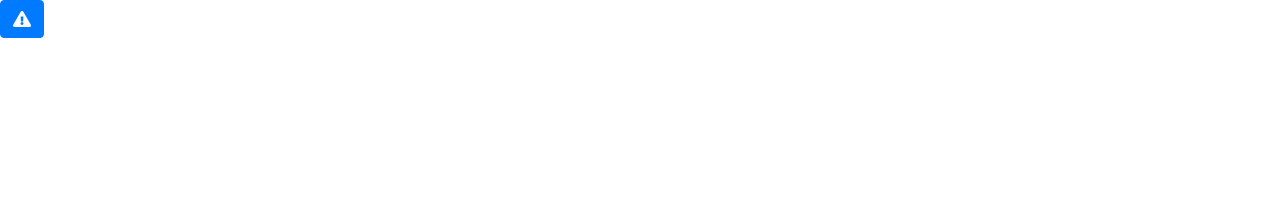
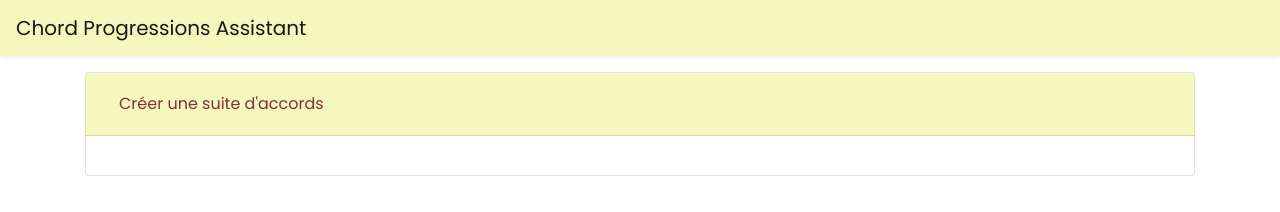
Before and after one commit to marchrys/chord-progs-assistant, a website: page www/index.html in a window 1280 px wide. Drawn offline with Linux system fonts and the light colour scheme.

Commit message:
Added custom fonts and created navbar and accordion for page.

```diff
--- /dev/null
+++ b/www/css/custom.css
@@ -0,0 +1,45 @@
+/* This is a CSS file */
+
+:root {
+  --light-color1: #F4F7BE;
+  --light-color2: #E5F77D;
+  --light-color3: #DEDA6F;
+  --dark-color1: #823038;
+  --dark-color2: #1E000E;
+}
+
+@font-face {
+    font-family: poppins;
+    src: url('../fonts/poppins/Poppins-Regular.ttf') format('truetype');
+}
+
+body {
+  font-family: poppins;
+}
+
+.navbar {
+  background-color: var(--light-color1);
+}
+
+.card-header {
+  background-color: var(--light-color1);
+}
+
+card-header h2 {
+  outline: 0 !important;
+}
+
+.card-header button {
+  color: var(--dark-color1);
+}
+
+.card-header button:hover {
+  font-weight: bold;
+  text-decoration: none;
+}
+
+.card-header button:focus {
+  /* We remove the outline on the accordion's button click */
+  box-shadow: none;
+  color: var(--dark-color1);
+}
--- a/www/index.html
+++ b/www/index.html
@@ -11,17 +11,42 @@
     <link rel="stylesheet" href="fonts/fontawesome/css/all.css" />
     <!-- We import Bootstrap CSS -->
     <link rel="stylesheet" href="third_party/bootstrap/bootstrap.min.css">
+    <!-- We load our custom styles -->
+    <link rel="stylesheet" href="css/custom.css">
     <script>
     </script>
 </head>
 <body>
-      <button class="btn btn-primary"><i class="fas fa-exclamation-triangle"></i></button>
+    <!-- Navbar -->
+    <nav class="navbar navbar-light shadow-sm">
+      <a class="navbar-brand" href="#">Chord Progressions Assistant</a>
+    </nav>
 
-      <!-- We import jquery and popper.js -->
-      <script src="third_party/jquery/jquery-3.5.1.slim.min.js"></script>
-      <script src="third_party/bootstrap/bootstrap.bundle.min.js"></script>
+    <div class="container mt-3 mb-3">
+        <div class="accordion" id="appAccordion">
+            <div class="card">
+              <div class="card-header" id="headingOne">
+                <h2 class="mb-0">
+                  <button class="btn btn-link btn-block text-left" type="button" data-toggle="collapse" data-target="#collapseOne" aria-expanded="true" aria-controls="collapseOne">
+                    Créer une suite d'accords
+                  </button>
+                </h2>
+              </div>
 
-      <!-- Import js files -->
-      <script src="js/app.js"></script>
+              <div id="collapseOne" class="collapse show" aria-labelledby="headingOne" data-parent="#appAccordion">
+                <div class="card-body">
+
+                </div>
+              </div>
+            </div>
+        </div>
+    </div>
+
+    <!-- We import jquery and popper.js -->
+    <script src="third_party/jquery/jquery-3.5.1.slim.min.js"></script>
+    <script src="third_party/bootstrap/bootstrap.bundle.min.js"></script>
+
+    <!-- Import js files -->
+    <script src="js/app.js"></script>
 </body>
 </html>
--- a/www/js/app.js
+++ b/www/js/app.js
@@ -2,7 +2,17 @@
 // App module
 let app = {
   init: function(){
+     const langStr =  window.navigator.language;
+     let lang = '';
 
+     if(langStr.substr(0, 2) == 'fr'){
+            lang = 'fr';
+      }
+      else{
+          lang = 'en';
+      }
+
+      console.log(lang);
   }
 }
 
```
Also changed, not shown: www/fonts/poppins/Poppins-Regular.ttf (added), 1 other file.
